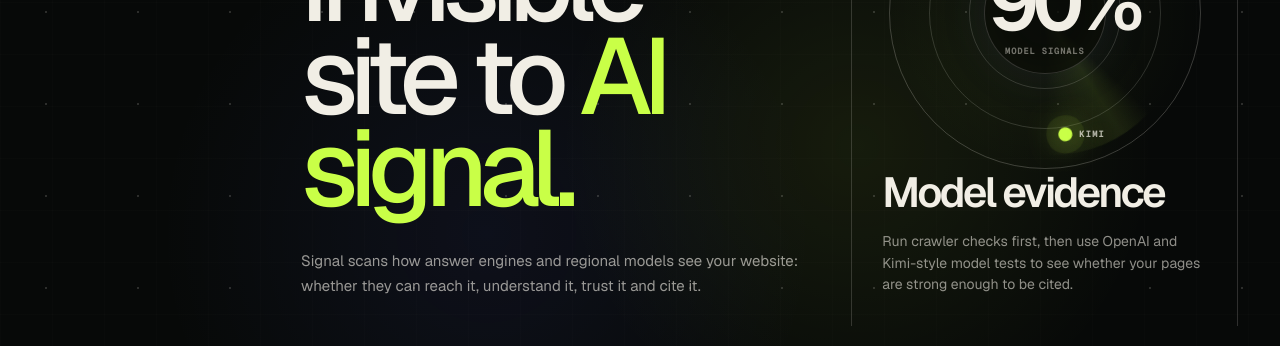
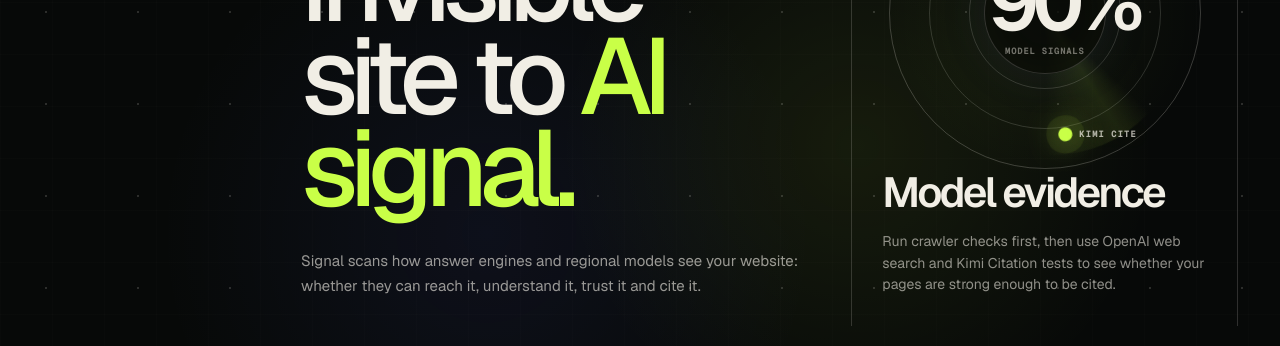
Before and after one commit to ehsaasradio-bot/geocitation, a Next.js app: page / in a window 1280 px wide. Shown: the part 1340-1686 px from the top of the page. Built offline with nearby package versions, Linux system fonts and the light colour scheme.

Commit message:
Clarify Kimi citation UI

```diff
--- a/app/lab/visibility-lab.tsx
+++ b/app/lab/visibility-lab.tsx
@@ -7,7 +7,7 @@ import { visibilityPromptPack } from "../../lib/lab/prompts";
 
 const platforms = [
   { key: "chatgpt", name: "ChatGPT" },
-  { key: "kimi", name: "Kimi" },
+  { key: "kimi", name: "Kimi Citation" },
   { key: "perplexity", name: "Perplexity" },
   { key: "gemini", name: "Gemini" },
   { key: "claude", name: "Claude" },
@@ -89,14 +89,14 @@ export function VisibilityLab({ reportId }: { reportId: string }) {
       <div><span>LATEST SANDBOX ORDER</span><strong>{latestOrder?.reference ?? "NONE"}</strong><p>{latestOrder?.statusDetail ?? "No sandbox receipt has been created yet."}</p></div>
       <div>{latestOrder ? <Link href={`/account/orders/${latestOrder.id}`}>Open receipt ↗</Link> : <Link href={`/checkout?plan=full-audit&report=${reportId}&next=lab`}>Open sandbox access ↗</Link>}</div>
     </section>
-    <section className="lab-notice"><strong>{providers.some((provider) => provider.connected) ? "HYBRID TEST MODE" : "MANUAL TEST MODE"}</strong><p>{providers.some((provider) => provider.connected) ? "Connected providers can run automatically. OpenAI performs live sourced web observations; Kimi judges citation readiness from the saved audit evidence pack." : "Copy a prompt into each provider, inspect its answer and sources, then record the outcome below. No provider credential is currently connected."}</p></section>
+    <section className="lab-notice"><strong>{providers.some((provider) => provider.connected) ? "HYBRID TEST MODE" : "MANUAL TEST MODE"}</strong><p>{providers.some((provider) => provider.connected) ? "Connected providers can run automatically. OpenAI performs live sourced web observations; Kimi Citation judges citation readiness from the saved audit evidence pack." : "Copy a prompt into each provider, inspect its answer and sources, then record the outcome below. No provider credential is currently connected."}</p></section>
     <section className="provider-status" aria-label="Provider connection status">{providers.map((provider) => <div className={provider.connected ? "is-connected" : "is-disconnected"} key={provider.key}><i /><span>{provider.name}</span><strong>{provider.connected ? provider.model || "CONNECTED" : "DISCONNECTED"}</strong></div>)}</section>
-    {providers.some((provider) => provider.connected && ["openai", "kimi"].includes(provider.key)) && <section className="automated-runner"><div><p className="lead-line light">MODEL API / AUTOMATED EVIDENCE</p><h2>Run sourced and grounded <span>citation tests.</span></h2><p>OpenAI checks live web visibility with source citations. Kimi reviews the saved audit evidence pack and grades whether the page evidence is strong enough to cite. Daily limit: 10 automated runs.</p></div><div>{prompts.map((prompt) => <article key={prompt.key}><span>{prompt.label}</span><p>{prompt.text}</p><div className="provider-run-actions">{(["openai", "kimi"] as const).map((providerKey) => {
+    {providers.some((provider) => provider.connected && ["openai", "kimi"].includes(provider.key)) && <section className="automated-runner"><div><p className="lead-line light">MODEL API / AUTOMATED EVIDENCE</p><h2>Run sourced and grounded <span>citation tests.</span></h2><p>OpenAI checks live web visibility with source citations. Kimi Citation reviews the saved audit evidence pack and grades whether the page evidence is strong enough to cite. Daily limit: 10 automated runs.</p></div><div>{prompts.map((prompt) => <article key={prompt.key}><span>{prompt.label}</span><p>{prompt.text}</p><div className="provider-run-actions">{(["openai", "kimi"] as const).map((providerKey) => {
       const provider = providers.find((item) => item.key === providerKey);
       if (!provider?.connected) return null;
       const key = `${providerKey}:${prompt.key}`;
       return <button key={providerKey} type="button" disabled={saving === key} onClick={() => void runAutomatically(providerKey, prompt.key)}>{saving === key ? "Running…" : `Run with ${provider.name}`} ↗</button>;
     })}</div>{(["openai", "kimi"] as const).map((providerKey) => { const run = automatedRuns[`${providerKey}:${prompt.key}`]; return run && <div className="automated-result" key={providerKey}><strong>{run.provider.toUpperCase()} · {run.targetCited ? "TARGET CITED" : "TARGET NOT CITED"}</strong><p>{run.answer}</p>{run.citations.length > 0 && <ul>{run.citations.map((citation) => <li key={citation.url}><a href={citation.url} target="_blank" rel="noreferrer">{citation.title} ↗</a></li>)}</ul>}</div>; })}</article>)}</div></section>}
-    <section className="lab-matrix"><div className="lab-matrix-head"><span>PLATFORM</span>{prompts.map((prompt) => <span key={prompt.key}>{prompt.label}</span>)}</div>{platforms.map((platform) => <article key={platform.key}><div><i />{platform.name}<small>{platform.key === "chatgpt" && providers.find((provider) => provider.key === "openai")?.connected ? "OPENAI WEB SEARCH CONNECTED" : platform.key === "kimi" && providers.find((provider) => provider.key === "kimi")?.connected ? "KIMI API CONNECTED" : "API NOT CONNECTED"}</small></div>{prompts.map((prompt) => { const observation = observationFor(platform.key, prompt.key); const state = observation?.resultState ?? "not_run"; const key = `${platform.key}:${prompt.key}`; return <div className={`lab-test state-${state}`} key={prompt.key}><button type="button" onClick={() => void navigator.clipboard.writeText(prompt.text)}>Copy prompt</button><p>{prompt.text}</p><label><span>Observed result</span><select value={state} disabled={saving === key} onChange={(event) => void save(platform.key, prompt.key, prompt.text, event.target.value as State)}><option value="not_run">Not run</option><option value="cited">Cited with source</option><option value="mentioned">Mentioned, no citation</option><option value="not_found">Not found</option></select></label></div>; })}</article>)}</section>
+    <section className="lab-matrix"><div className="lab-matrix-head"><span>PLATFORM</span>{prompts.map((prompt) => <span key={prompt.key}>{prompt.label}</span>)}</div>{platforms.map((platform) => <article key={platform.key}><div><i />{platform.name}<small>{platform.key === "chatgpt" && providers.find((provider) => provider.key === "openai")?.connected ? "OPENAI WEB SEARCH CONNECTED" : platform.key === "kimi" && providers.find((provider) => provider.key === "kimi")?.connected ? "KIMI CITATION API CONNECTED" : "API NOT CONNECTED"}</small></div>{prompts.map((prompt) => { const observation = observationFor(platform.key, prompt.key); const state = observation?.resultState ?? "not_run"; const key = `${platform.key}:${prompt.key}`; return <div className={`lab-test state-${state}`} key={prompt.key}><button type="button" onClick={() => void navigator.clipboard.writeText(prompt.text)}>Copy prompt</button><p>{prompt.text}</p><label><span>Observed result</span><select value={state} disabled={saving === key} onChange={(event) => void save(platform.key, prompt.key, prompt.text, event.target.value as State)}><option value="not_run">Not run</option><option value="cited">Cited with source</option><option value="mentioned">Mentioned, no citation</option><option value="not_found">Not found</option></select></label></div>; })}</article>)}</section>
   </>;
 }
--- a/app/page.tsx
+++ b/app/page.tsx
@@ -9,7 +9,7 @@ const scanStages = [
   { label: "Testing AI crawler access", meta: "14 agents checked" },
   { label: "Extracting entities & schema", meta: "Parsing JSON-LD" },
   { label: "Reading answer passages", meta: "Scoring extractability" },
-  { label: "Evaluating OpenAI + Kimi signals", meta: "Model citation checks" },
+  { label: "Evaluating OpenAI + Kimi Citation", meta: "Model citation checks" },
   { label: "Assembling visibility fingerprint", meta: "Evidence ready" },
 ];
 
@@ -667,7 +667,7 @@ export default function Home() {
             <span className="agent-ring ring-two" />
             <span className="agent-ring ring-three" />
             <span className="agent-track track-one"><i /><b>OpenAI</b></span>
-            <span className="agent-track track-two"><i /><b>Kimi</b></span>
+            <span className="agent-track track-two"><i /><b>Kimi Cite</b></span>
             <span className="agent-track track-three"><i /><b>ALLaM</b></span>
             <span className="agent-track track-four"><i /><b>GEO</b></span>
             <div className="agent-core">
@@ -677,7 +677,7 @@ export default function Home() {
           </div>
           <div className="agent-caption">
             <h3>Model evidence</h3>
-            <p>Run crawler checks first, then use OpenAI and Kimi-style model tests to see whether your pages are strong enough to be cited.</p>
+            <p>Run crawler checks first, then use OpenAI web search and Kimi Citation tests to see whether your pages are strong enough to be cited.</p>
           </div>
         </div>
         <div className="how-steps" aria-label="How Signal audits a website">
--- a/lib/providers/kimi.ts
+++ b/lib/providers/kimi.ts
@@ -57,7 +57,7 @@ function extractKnownCitations(answer: string, report: AuditResult): ProviderCit
 
 export async function kimiAvailability() {
   const env = await runtimeEnv();
-  return { key: "kimi", name: "Kimi citation judge", connected: Boolean(env.KIMI_API_KEY), model: env.KIMI_VISIBILITY_MODEL || DEFAULT_KIMI_VISIBILITY_MODEL };
+  return { key: "kimi", name: "Kimi Citation", connected: Boolean(env.KIMI_API_KEY), model: env.KIMI_VISIBILITY_MODEL || DEFAULT_KIMI_VISIBILITY_MODEL };
 }
 
 export async function runKimiCitationTest(report: AuditResult, prompt: string): Promise<KimiRunResult> {
```
